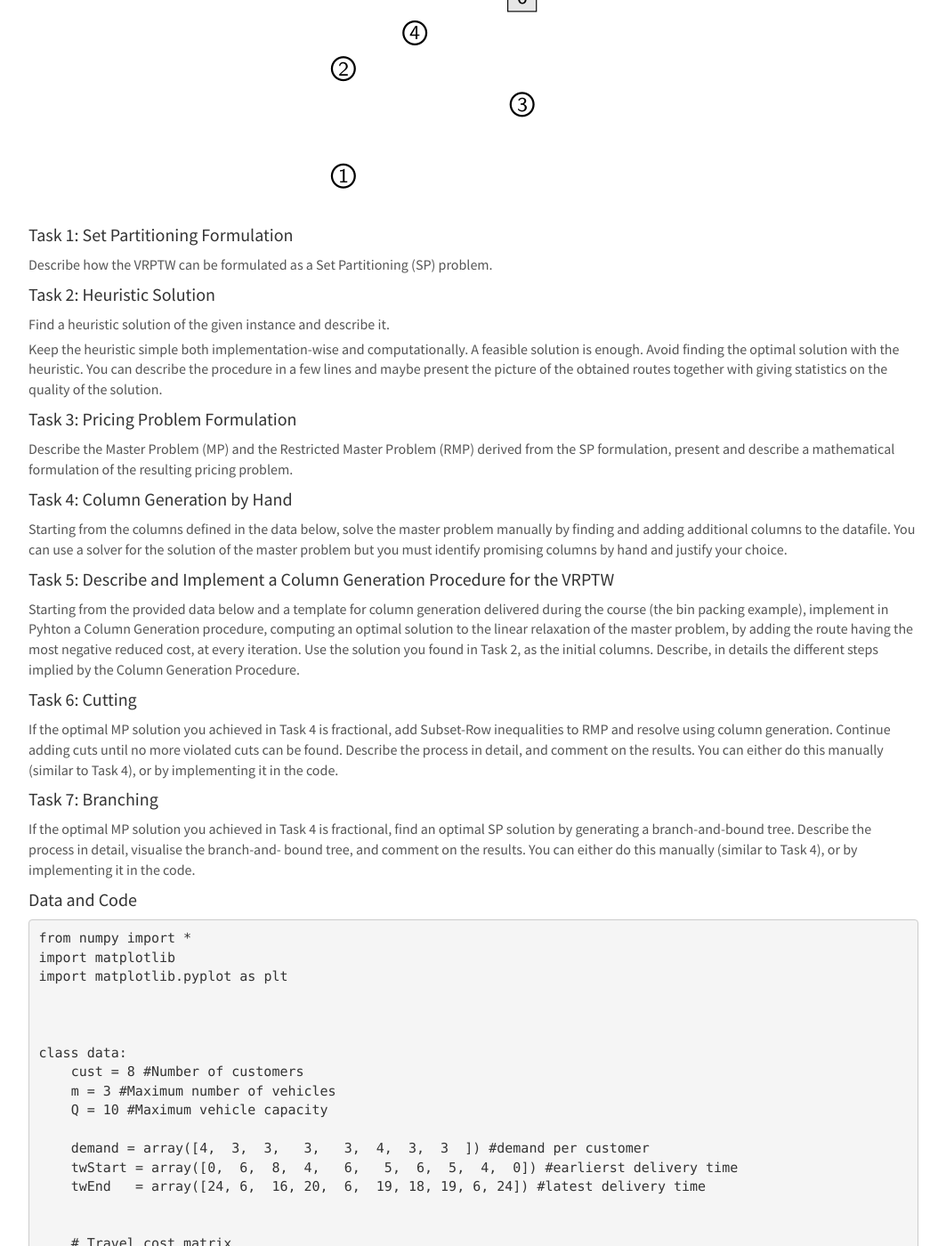
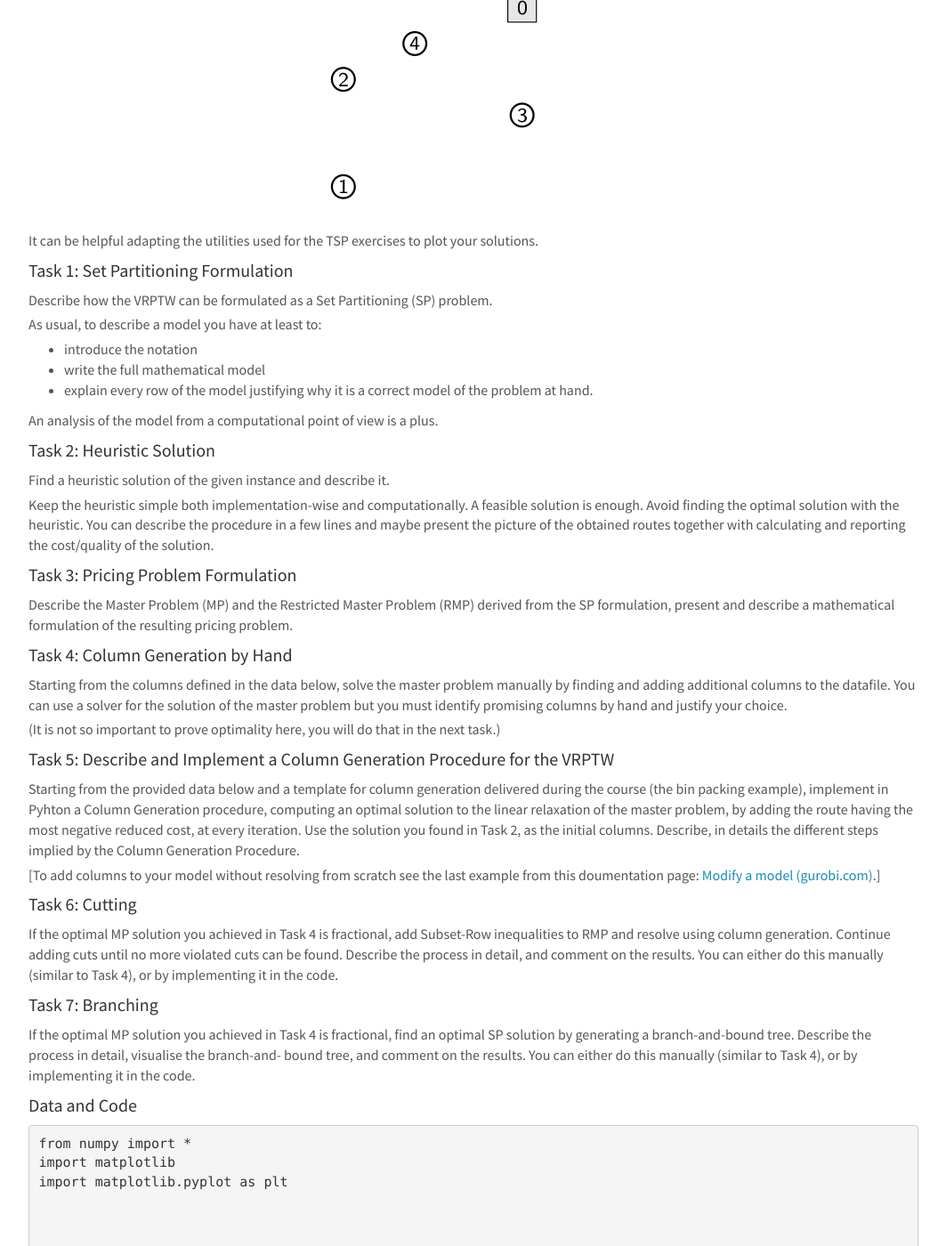
Before and after one commit to DM872/dm872.github.io, a Jekyll site: the page built from _posts/2021-05-09-vrptw.md, in a window 1280 px wide and 1400 px high, scrolled down 1183 px. Shown: the whole window at 89% size, without its empty margins (108-1171 px from the left). Built offline with Jekyll 4.4.1, drawn with Linux system fonts in a browser that asks for light colours; nearby versions of some CDN libraries; formulas are drawn with MathJax 3; a script that is not in the unit is left out; comment, search, counter and statistics services are not loaded; some of the changed text lies outside the part shown.

Commit message:
added assignment 1

```diff
--- a/_posts/2021-05-09-vrptw.md
+++ b/_posts/2021-05-09-vrptw.md
@@ -2,30 +2,41 @@
 layout: default
 mathjax: true
 title:  Assignment 1
-date:   2021-05-09 00:33:19 +0100
+date:   2022-04-27 18:33:19 +0100
 categories: assignments
 ---
 
-**Deadline: Wednesday, May 26 at 11:59 am.**
+**Deadline: Monday, June 20 at 11:59 am.**
 
 For questions on the assignment, use the [Discussion Board in the
-LMS](https://sdu.itslearning.com/ContentArea/ContentArea.aspx?LocationID=9315&LocationType=1).
+LMS](https://sdu.itslearning.com/ContentArea/ContentArea.aspx?LocationID=17799&LocationType=1).
+
 
 ## Assignment 1
 
 This assignment will be graded and will contribute to your final
-assessment in the course.
+assessment in the course. Overall there will be two assignments.
 
 The assignment has to be carried out individually.
 
-To complete the assignment you have to submit in the [LMS] a `.tgz` or
-`.zip` archive containing:
+To complete the assignment you have to submit in [LMS] a `.tgz` or `.zip` archive
+named `asg1.tgz` or `asg1.tgz` that decompress in the following
+structure:
+`
+asg1
+|
++--tex
+|
++--src
+`
 
-- a report in pdf format as concise as possible (by no way more than 10 pages) with the answers to the tasks
+- `tex` must contain a report in pdf format as concise as possible (by no way more than 10
+  pages) with the answers to the tasks. The report should be written
+  preferably in Latex using this [template]({{ "/assets/template_answers.tex" | absolute_url }}).
 
-- the Python code for the calculations.
+- `src` must contain the Python code for the calculations.
 
-A [template]({{ "/assets/template_answers.tex" | absolute_url }}) for the report.
+
 
 
 
@@ -75,15 +86,23 @@
 ![instance]({{ "/assets/images/vrptw_instance.png" | absolute_url }}){: .center-image }
 
 
-
-
-
+It can be helpful adapting the utilities used for the TSP exercises to
+plot your solutions.
 
 
 #### Task 1: Set Partitioning Formulation
 
 Describe how the VRPTW can be formulated as a Set Partitioning (SP)
 problem.
+
+As usual, to describe a model you have at least to:
+
+- introduce the notation
+- write the full mathematical model
+- explain every row of the model justifying why it is a correct model of the problem at hand.
+
+An analysis of the model from a computational point of view is a plus.
+
 
 
 #### Task 2: Heuristic Solution
@@ -92,9 +111,10 @@
 
 Keep the heuristic simple both implementation-wise and
 computationally. A feasible solution is enough. Avoid finding the
-optimal solution with the heuristic.  You can describe the procedure
-in a few lines and maybe present the picture of the obtained routes
-together with giving statistics on the quality of the solution.
+optimal solution with the heuristic.  You can describe the procedure in
+a few lines and maybe present the picture of the obtained routes
+together with calculating and reporting the cost/quality of the
+solution.
 
 
 #### Task 3: Pricing Problem Formulation
@@ -112,6 +132,9 @@
 but you must identify promising columns by hand and justify your
 choice.
 
+(It is not so important to prove optimality here, you will do that in
+ the next task.)
+
 #### Task 5: Describe and Implement a Column Generation Procedure for the VRPTW
 
 Starting from the provided data below and a template for column
@@ -122,6 +145,12 @@
 iteration. Use the solution you found in Task 2, as the initial
 columns. Describe, in details the different steps implied by the
 Column Generation Procedure.
+
+
+[To add columns to your model without resolving from scratch see the
+last example from this doumentation page:
+[Modify a model (gurobi.com)](https://www.gurobi.com/documentation/9.5/examples/modify_a_model.html).]
+
 
 #### Task 6: Cutting
 
```
Also changed, not shown: _posts/2021-05-02-colgen.md (+13 -10 lines), index.md (+2 -2 lines).
